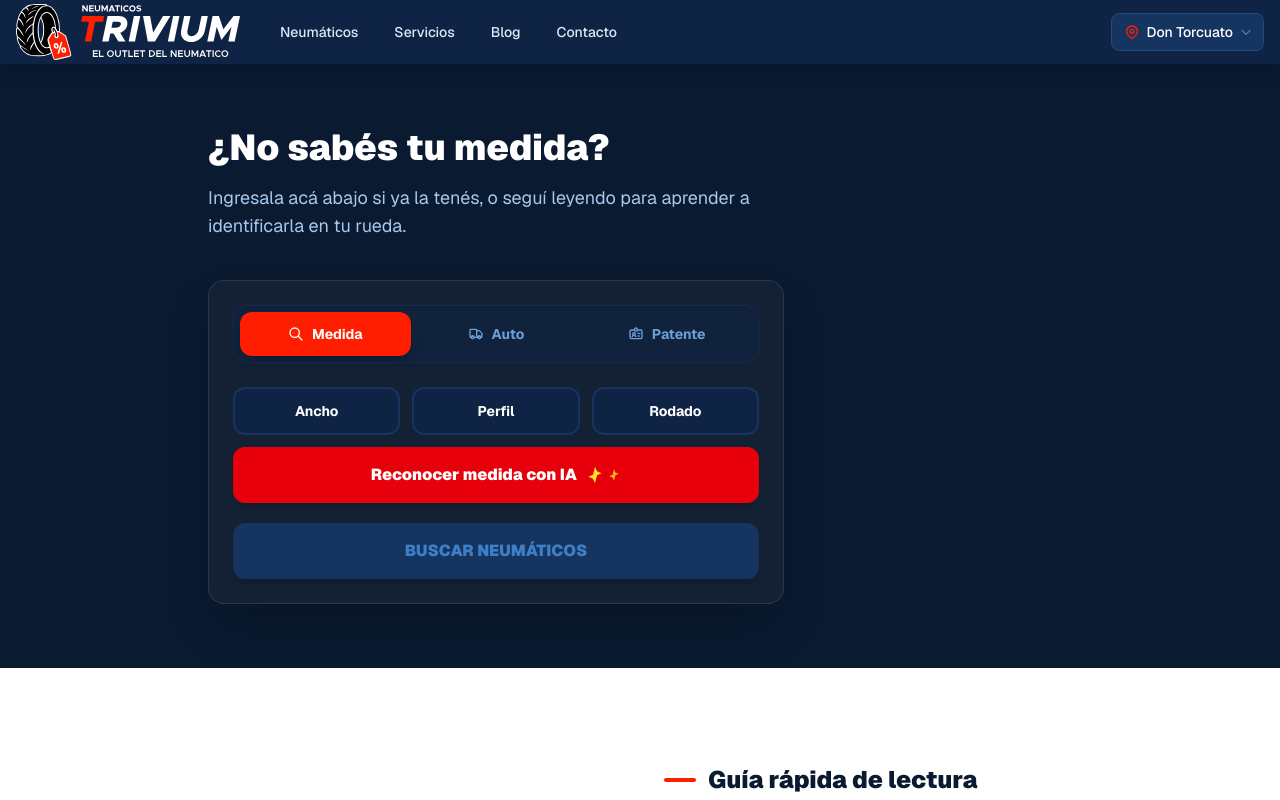
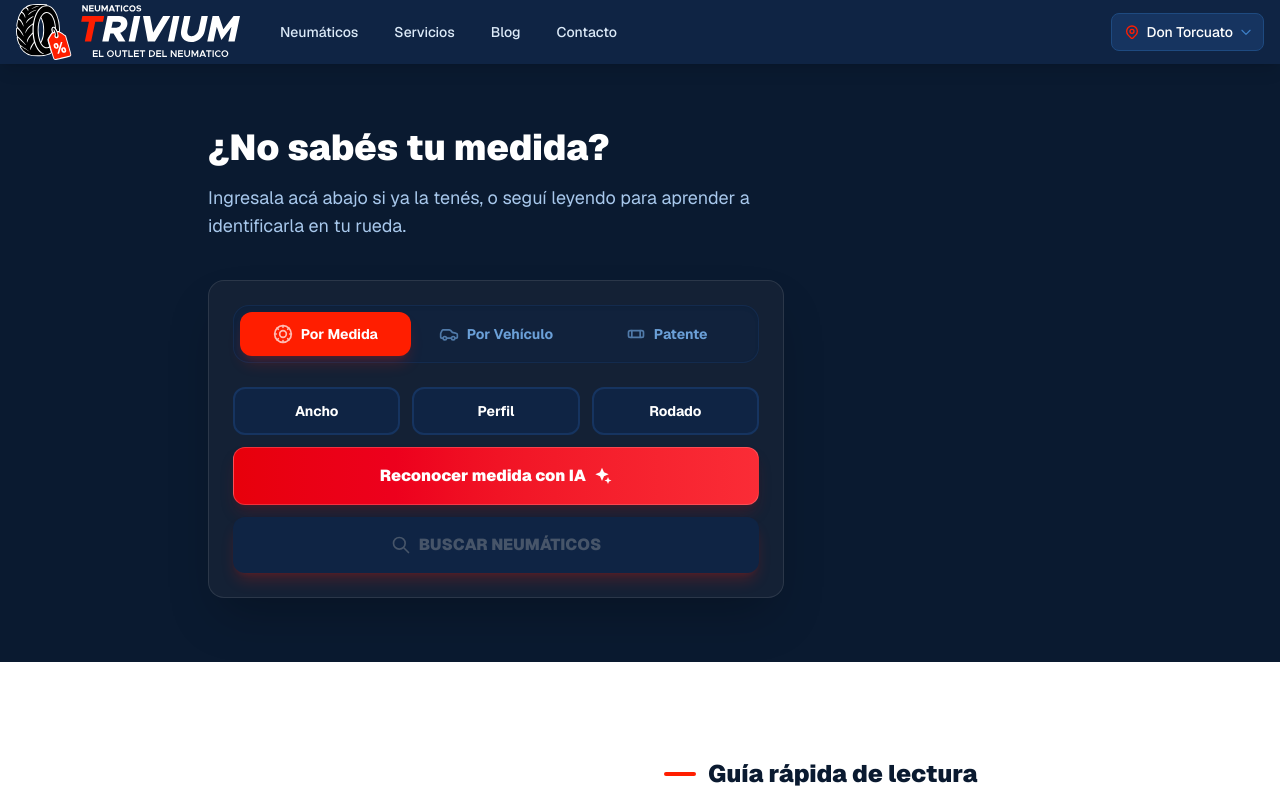
Before and after one commit to AugustinCrochat/neumaticos-trivium, a Next.js app: page /blog/como-leer-medida-neumatico in a window 1280 px wide. Shown: the top 800 px of the page. Built offline with nearby package versions, Linux system fonts and the light colour scheme.

Commit message:
refactor: improve TireSizeSearch UI by replacing map-based rendering with explicit buttons and updating visual styles

```diff
--- a/src/components/ui/TireSizeSearch.tsx
+++ b/src/components/ui/TireSizeSearch.tsx
@@ -166,6 +166,9 @@ export function TireSizeSearch({
     finally { setIsScanning(false); setScanProgress(""); }
   }
 
+  const isValid = !!(width && profile && rim);
+  const canSearch = !!(width || profile || rim);
+
   return (
     <>
       {showScanner && (
@@ -224,31 +227,41 @@ export function TireSizeSearch({
       )}
 
       <div className="flex bg-navy-800/50 p-1.5 rounded-2xl mb-6 shadow-inner border border-navy-700/50">
-        {["medida", "vehiculo", "patente"].map(mode => (
         <button
-            key={mode}
-            onClick={() => setSearchMode(mode as any)}
-            className={`flex-1 py-3 px-2 rounded-xl font-bold text-xs sm:text-sm transition-all flex items-center justify-center gap-2 ${searchMode === mode ? "bg-orange-500 text-white shadow-lg" : "text-navy-300 hover:text-white"}`}
+          type="button"
+          onClick={() => setSearchMode("medida")}
+          className={`flex-1 py-3 px-2 rounded-xl font-bold text-xs sm:text-sm transition-all flex items-center justify-center gap-1.5 sm:gap-2 ${searchMode === "medida" ? "bg-orange-500 text-white shadow-lg shadow-orange-500/20" : "bg-transparent text-navy-300 hover:text-white"}`}
         >
-            {mode === "medida" && (
-              <svg className="w-4 h-4" fill="none" viewBox="0 0 24 24" stroke="currentColor">
-                <path strokeLinecap="round" strokeLinejoin="round" strokeWidth={2} d="M21 21l-6-6m2-5a7 7 0 11-14 0 7 7 0 0114 0z" />
+          <svg className="w-4 h-4 sm:w-5 sm:h-5 opacity-70" fill="none" viewBox="0 0 24 24" stroke="currentColor">
+            <circle cx="12" cy="12" r="10" strokeWidth="2" />
+            <circle cx="12" cy="12" r="4" strokeWidth="2" />
+            <path strokeWidth="2" strokeLinecap="round" d="M12 2v2M12 20v2M2 12h2M20 12h2M4.93 4.93l1.41 1.41M17.66 17.66l1.41 1.41M4.93 19.07l1.41-1.41M17.66 6.34l1.41-1.41" />
           </svg>
-            )}
-            {mode === "vehiculo" && (
-              <svg className="w-4 h-4" fill="none" viewBox="0 0 24 24" stroke="currentColor">
-                <path strokeLinecap="round" strokeLinejoin="round" strokeWidth={2} d="M9 17a2 2 0 11-4 0 2 2 0 014 0zM19 17a2 2 0 11-4 0 2 2 0 014 0z" />
-                <path strokeLinecap="round" strokeLinejoin="round" strokeWidth={2} d="M13 16V6a1 1 0 00-1-1H4a1 1 0 00-1 1v10a1 1 0 001 1h1m8-1a1 1 0 01-1 1H9m4-1V8a1 1 0 011-1h2.586a1 1 0 01.707.293l3.414 3.414a1 1 0 01.293.707V16a1 1 0 01-1 1h-1m-6-1a1 1 0 001 1h1M5 17a2 2 0 104 0m-4 0a2 2 0 114 0m6 0a2 2 0 104 0m-4 0a2 2 0 114 0" />
+          <span className="hidden sm:inline">Por Medida</span>
+          <span className="sm:hidden">Medida</span>
+        </button>
+        <button
+          type="button"
+          onClick={() => setSearchMode("vehiculo")}
+          className={`flex-1 py-3 px-2 rounded-xl font-bold text-xs sm:text-sm transition-all flex items-center justify-center gap-1.5 sm:gap-2 ${searchMode === "vehiculo" ? "bg-orange-500 text-white shadow-lg shadow-orange-500/20" : "bg-transparent text-navy-300 hover:text-white"}`}
+        >
+          <svg className="w-4 h-4 sm:w-5 sm:h-5 opacity-70" fill="none" viewBox="0 0 24 24" stroke="currentColor">
+            <path strokeWidth="2" strokeLinecap="round" strokeLinejoin="round" d="M19 17h2c.6 0 1-.4 1-1v-3c0-.9-.7-1.7-1.5-1.9C18.7 10.6 16 10 16 10s-1.3-1.4-2.2-2.3c-.5-.4-1.1-.7-1.8-.7H5c-.6 0-1.1.4-1.4.9l-1.4 2.9A3.7 3.7 0 0 0 2 12v4c0 .6.4 1 1 1h2m10 0h-6m10 0a2 2 0 1 1-4 0 2 2 0 0 1 4 0zm-10 0a2 2 0 1 1-4 0 2 2 0 0 1 4 0z" />
           </svg>
-            )}
-            {mode === "patente" && (
-              <svg className="w-4 h-4" fill="none" viewBox="0 0 24 24" stroke="currentColor">
-                <path strokeLinecap="round" strokeLinejoin="round" strokeWidth={2} d="M10 6H5a2 2 0 00-2 2v9a2 2 0 002 2h14a2 2 0 002-2V8a2 2 0 00-2-2h-5m-4 0V5a2 2 0 114 0v1m-4 0a2 2 0 104 0m-5 8a2 2 0 100-4 2 2 0 000 4zm0 0c1.306 0 2.417.835 2.83 2M9 14a3.001 3.001 0 00-2.83 2M15 11h3m-3 4h2" />
+          <span className="hidden sm:inline">Por Vehículo</span>
+          <span className="sm:hidden">Auto</span>
+        </button>
+        <button
+          type="button"
+          onClick={() => setSearchMode("patente")}
+          className={`flex-1 py-3 px-2 rounded-xl font-bold text-xs sm:text-sm transition-all flex items-center justify-center gap-1.5 sm:gap-2 ${searchMode === "patente" ? "bg-orange-500 text-white shadow-lg shadow-orange-500/20" : "bg-transparent text-navy-300 hover:text-white"}`}
+        >
+          <svg className="w-4 h-4 sm:w-5 sm:h-5 opacity-70" fill="none" viewBox="0 0 24 24" stroke="currentColor">
+            <rect x="3" y="8" width="18" height="8" rx="2" strokeWidth="2" />
+            <path strokeLinecap="round" strokeWidth="2" d="M7 8v8M17 8v8" />
           </svg>
-            )}
-            {mode === "medida" ? "Medida" : mode === "vehiculo" ? "Auto" : "Patente"}
+          Patente
         </button>
-        ))}
       </div>
 
       {searchMode === "medida" && (
@@ -258,27 +271,30 @@ export function TireSizeSearch({
              <CustomSelect label="Perfil" value={profile} onChange={onProfileChange} placeholder="Perfil" options={availableProfiles.map(String)} isOpen={activeDropdown === "profile"} onToggle={() => setActiveDropdown(activeDropdown === "profile" ? null : "profile")} isActive={activeDropdown === "profile"} />
              <CustomSelect label="Rodado" value={rim} onChange={onRimChange} placeholder="Rodado" options={availableRims.map(String)} formatOption={(v: string) => `R${v}`} isOpen={activeDropdown === "rim"} onToggle={() => setActiveDropdown(activeDropdown === "rim" ? null : "rim")} isActive={activeDropdown === "rim"} />
           </div>
-          <button type="button" onClick={startCamera} className="w-full bg-red-600 hover:bg-red-700 text-white font-black py-4 rounded-xl flex items-center justify-center gap-2 transition-colors shadow-lg active:scale-[0.98]">
-            Reconocer medida con IA
-            <span className="flex items-center gap-0.5 text-yellow-300">
-              <svg className="w-5 h-5 fill-current" viewBox="0 0 24 24">
-                <path d="M12 2l2.4 5.6L20 10l-5.6 2.4L12 22l-2.4-5.6L4 14l5.6-2.4L12 2z" />
+          <button
+            type="button"
+            onClick={startCamera}
+            className="w-full bg-gradient-to-r from-red-600 to-red-500 hover:from-red-500 hover:to-red-400 disabled:opacity-50 text-white font-black py-4 rounded-xl border border-red-300/30 transition-all flex items-center justify-center gap-2 shadow-lg shadow-red-900/30 active:scale-[0.98]"
+          >
+            <span>Reconocer medida con IA</span>
+            <span className="relative -ml-0.5 inline-flex w-5 h-5 items-center justify-center">
+              <svg className="w-5 h-5" fill="currentColor" viewBox="0 0 24 24">
+                <path d="M12 2l2.4 5.6L20 10l-5.6 2.4L12 18l-2.4-5.6L4 10l5.6-2.4L12 2z" />
               </svg>
-              <svg className="w-3.5 h-3.5 fill-current opacity-80" viewBox="0 0 24 24">
-                <path d="M12 2l2.4 5.6L20 10l-5.6 2.4L12 22l-2.4-5.6L4 14l5.6-2.4L12 2z" />
+              <svg className="absolute -bottom-0.5 -right-0.5 w-3 h-3" fill="currentColor" viewBox="0 0 24 24">
+                <path d="M12 2l2 4.8L19 9l-5 2.2L12 16l-2-4.8L5 9l5-2.2L12 2z" />
               </svg>
             </span>
           </button>
           {scanError && <div className="text-orange-500 text-sm font-bold text-center mt-2">{scanError}</div>}
           <button
-            onClick={handleSearch}
-            disabled={!width || !profile || !rim}
-            className={`w-full font-black py-4 rounded-xl mt-2 transition-all shadow-lg active:scale-[0.98] ${
-              (!width || !profile || !rim)
-                ? "bg-navy-700 text-navy-400 cursor-not-allowed"
-                : "bg-orange-500 text-white shadow-orange-500/20 hover:bg-orange-400"
-            }`}
+            type="submit"
+            disabled={!canSearch}
+            className="w-full bg-orange-500 hover:bg-orange-600 disabled:bg-navy-800 disabled:text-slate-600 disabled:cursor-not-allowed text-white font-black py-4 rounded-xl transition-all flex items-center justify-center gap-2 shadow-lg shadow-orange-500/20 active:scale-[0.98]"
           >
+            <svg className="w-5 h-5" fill="none" viewBox="0 0 24 24" stroke="currentColor">
+              <path strokeLinecap="round" strokeLinejoin="round" strokeWidth={2} d="M21 21l-6-6m2-5a7 7 0 11-14 0 7 7 0 0114 0z" />
+            </svg>
             BUSCAR NEUMÁTICOS
           </button>
         </div>
```
Lines whose indentation alone changed are shown as unchanged.
